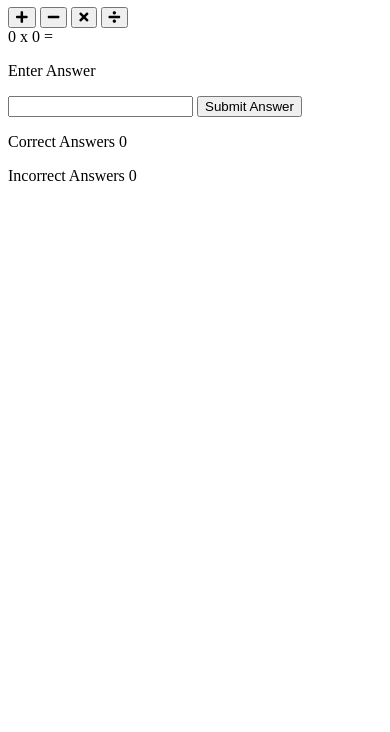
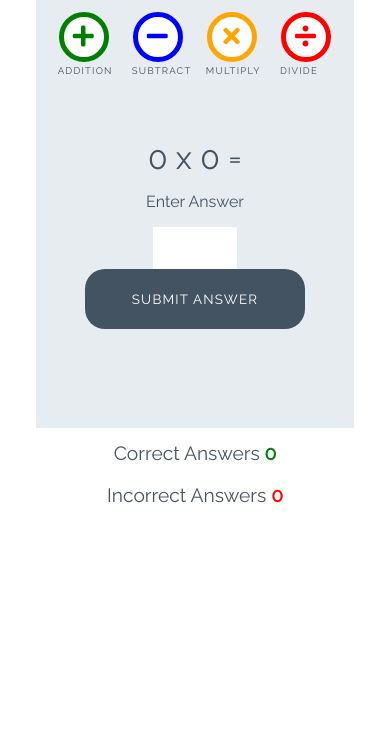
Before and after one commit to SiobhanP1/love-maths, a plain HTML site: page index.html in a window 390 px wide. Shown: the part 112-844 px from the top of the page. Drawn offline with Linux system fonts and the light colour scheme.

Commit message:
Add css content and data attributes to buttons

```diff
--- a/assets/css/style.css
+++ b/assets/css/style.css
@@ -0,0 +1,252 @@
+/* --------- Global style */
+
+body {
+    background-color: white;
+    font-family: "Raleway", sans-serif;
+    color: #445361;
+    text-align: center;
+}
+
+/* --------- Heading */
+
+.heading {
+    text-align: center;
+    font-size: 2.5rem;
+}
+
+.logo {
+    height: 40px;
+    padding-right: 5px;
+}
+
+/* --------- Game layout */
+
+.game-area {
+    background-color: #E6ECF0;
+    box-sizing: border-box;
+    width: 85%;
+    height: 65vh;
+    max-height: 450px;
+    max-width: 830px;
+    margin-left: auto;
+    margin-right: auto;
+    padding: 1%;
+}
+
+.question-area {
+    width: 50%;
+    font-size: 2rem;
+    margin: auto;
+    padding: 50px 0;
+}
+
+.question-area span {
+    padding: 0 15px;
+}
+
+.score-area {
+    margin: 5px auto;
+    width: 60%;
+    font-size: 1.2rem;
+}
+
+.controls-area {
+    width: 85%;
+    margin: 30px auto;
+}
+
+#score {
+    color: green;
+    font-weight: bold;
+}
+
+#incorrect {
+    color: red;
+    font-weight: bold;
+}
+
+.answer-message {
+    display: none;
+    font-size: 1rem;
+}
+
+#answer-box {
+    border: none;
+    color: #445361;
+    display: inline-block;
+    height: 40px;
+    width: 80px;
+    font-size: 1.2rem;
+}
+
+.scores {
+    display: inline-block;
+    padding: 25px;
+}
+
+/* --------- Buttons */
+
+.btn {
+    width: 220px;
+    height: 60px;
+    font-family: "Raleway", sans-serif;
+    text-transform: uppercase;
+    letter-spacing: 1.2px;
+    color: white;
+}
+
+.btn:focus {
+    outline: none;
+}
+
+.btn--big {
+    padding-top: 10px;
+    border-radius: 50%;
+    background-color: white;
+    border: 10px solid;
+    width: 100px;
+    height: 100px;
+    font-size: 3.2rem;
+    margin: 0 30px;
+    transition: all 0.5s;
+}
+
+.btn--big::after {
+    content: attr(data-type);
+    font-size: 1rem;
+    color: #445361;
+    position: relative;
+    left: -0.5em;
+}
+
+.btn--blue {
+    border-color: blue;
+    color: blue;
+}
+
+.btn--blue:active,
+.btn--blue:hover {
+    background-color: darkblue;
+    color: white;
+}
+
+.btn--orange {
+    border-color: orange;
+    color: orange;
+}
+
+.btn--orange:active,
+.btn--orange:hover {
+    background-color: darkorange;
+    color: white;
+}
+
+.btn--red {
+    border-color: red;
+    color: red;
+}
+
+.btn--red:active,
+.btn--red:hover {
+    background-color: darkred;
+    color: white;
+}
+
+.btn--green {
+    border-color: green;
+    color: green;
+}
+
+.btn--green:active,
+.btn--green:hover {
+    background-color: darkgreen;
+    color: white;
+}
+
+.btn--gray {
+    margin-top: 25px;
+    background-color: #445361;
+    border: 1px transparent;
+    border-radius: 20px;
+}
+
+.btn--gray:active,
+.btn--gray:hover {
+    background-color: #0d1013;
+}
+
+/* --------- Media queries */
+
+@media (max-width: 414px) {
+    .controls-area {
+        width: 100%;
+    }
+
+    .btn--big {
+        margin: 0 10px;
+        padding: 5px;
+        border: 5px solid;
+        width: 50px;
+        height: 50px;
+        font-size: 1.5rem;
+    }
+
+    .btn--big::after {
+        font-size: 0.6rem;
+        left: -0.7rem;
+    }
+
+    .question-area {
+        padding: 10% 0;
+        width: 100%;
+    }
+
+    .question-area span {
+        padding: 0;
+    }
+
+    .answer-message {
+        display: block;
+    }
+
+    #answer-box {
+        display: block;
+        margin: 0 auto;
+    }
+    .btn--gray {
+        margin-top: 0;
+    }
+
+    .score-area {
+        width: 100%;
+    }
+
+    .scores {
+        margin: 0.5em auto;
+        display: block;
+        padding: 5px;
+    }
+
+    .heading {
+        font-size: 2rem;
+    }
+}
+
+@media (max-width: 320px) {
+    .game-area {
+        height: 70vh;
+    }
+
+    .controls-area {
+        width: 75%;
+        margin: 10px auto;
+    }
+
+    .btn--big {
+        margin: 10px 10px;
+    }
+    .question-area {
+        padding: 10px 0;
+    }
+
+}
--- a/index.html
+++ b/index.html
@@ -18,10 +18,10 @@
     </h1>
     <div class="game-area">
         <div class="controls-area">
-            <button class="btn btn--big btn--green"><i class="fas fa-plus"></i></button>
-            <button class="btn btn--big btn--blue"><i class="fas fa-minus"></i></button>
-            <button class="btn btn--big btn--orange"><i class="fas fa-times"></i></button>
-            <button class="btn btn--big btn--red"><i class="fas fa-divide"></i></button>
+            <button data-type="addition" class="btn btn--big btn--green"><i class="fas fa-plus"></i></button>
+            <button data-type="subtract" class="btn btn--big btn--blue"><i class="fas fa-minus"></i></button>
+            <button data-type="multiply" class="btn btn--big btn--orange"><i class="fas fa-times"></i></button>
+            <button data-type="divide" class="btn btn--big btn--red"><i class="fas fa-divide"></i></button>
         </div>
 
         <div class="question-area">
@@ -31,7 +31,7 @@
             <span>=</span>
             <p class="answer-message">Enter Answer</p>
             <input id="answer-box" type="number">
-            <button class="btn btn--gray">Submit Answer</button>
+            <button data-type="submit" class="btn btn--gray">Submit Answer</button>
         </div>
     </div>
     <div class="score-area">
```
